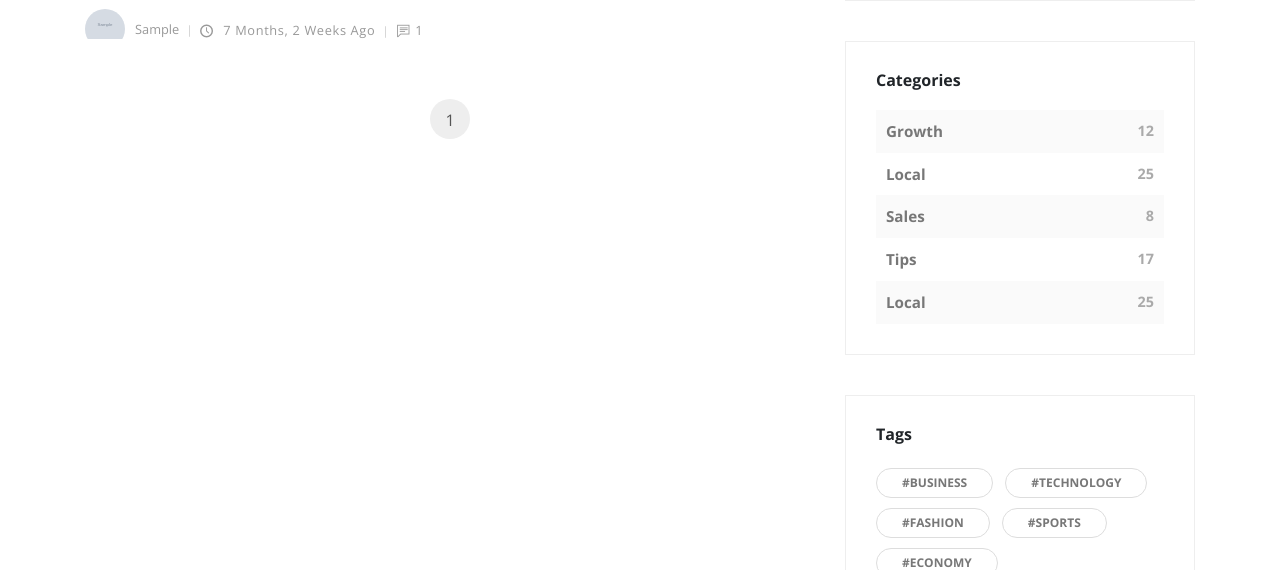
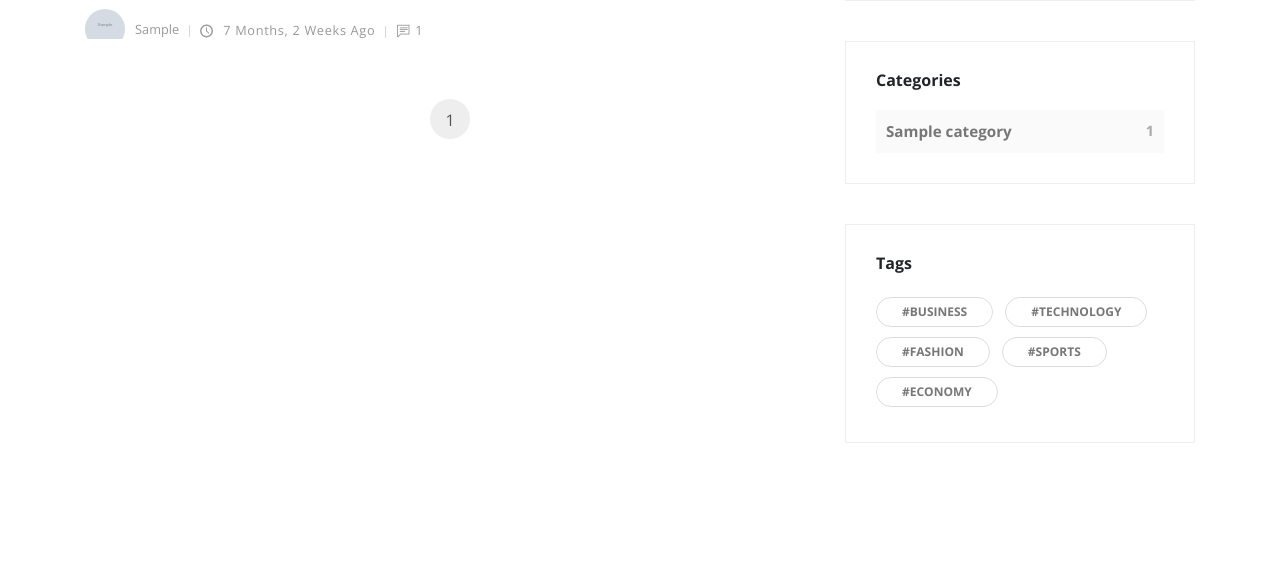
Before and after one commit to fn-bruce/blog, a Django app: page /blog/ in a window 1280 px wide. Shown: the part 505-1075 px from the top of the page. Run offline with Django 3.2, Linux system fonts and the light colour scheme; tables that the repository leaves empty hold one stand-in row (values such as "Sample post"); grey boxes marked "Sample" are stand-in pictures; some libraries are stand-ins or nearby versions.

Commit message:
implemented category logic

```diff
--- a/src/posts/views.py
+++ b/src/posts/views.py
@@ -1,7 +1,14 @@
+from django.db.models import Count
 from django.core.paginator import Paginator, EmptyPage, PageNotAnInteger
 from django.shortcuts import render
 from .models import Post
 from marketing.models import Signup
+
+
+def get_category_count():
+    queryset = Post.objects.values(
+            'categories__title').annotate(Count('categories__title'))
+    return queryset
 
 
 def index(request):
@@ -22,6 +29,7 @@ def index(request):
 
 
 def blog(request):
+    category_count = get_category_count()
     most_recent = Post.objects.order_by('-timestamp')[:3]
     post_list = Post.objects.all()
     paginator = Paginator(post_list, 4)
@@ -38,7 +46,8 @@ def blog(request):
     context = {
             'queryset': paginated_queryset,
             'most_recent': most_recent,
-            'page_request_var': page_request_var
+            'page_request_var': page_request_var,
+            'category_count': category_count,
             }
     return render(request, 'blog.html', context)
 
--- a/src/templates/blog.html
+++ b/src/templates/blog.html
@@ -101,11 +101,11 @@
         <header>
           <h3 class="h6">Categories</h3>
         </header>
-        <div class="item d-flex justify-content-between"><a href="#">Growth</a><span>12</span></div>
-        <div class="item d-flex justify-content-between"><a href="#">Local</a><span>25</span></div>
-        <div class="item d-flex justify-content-between"><a href="#">Sales</a><span>8</span></div>
-        <div class="item d-flex justify-content-between"><a href="#">Tips</a><span>17</span></div>
-        <div class="item d-flex justify-content-between"><a href="#">Local</a><span>25</span></div>
+        {% for cat in category_count %}
+        <div class="item d-flex justify-content-between">
+          <a href="#">{{ cat.categories__title }}</a><span>{{ cat.categories__title__count }}</span>
+        </div>
+        {% endfor %}
       </div>
 
       <!-- Widget [Tags Cloud Widget]-->
```
